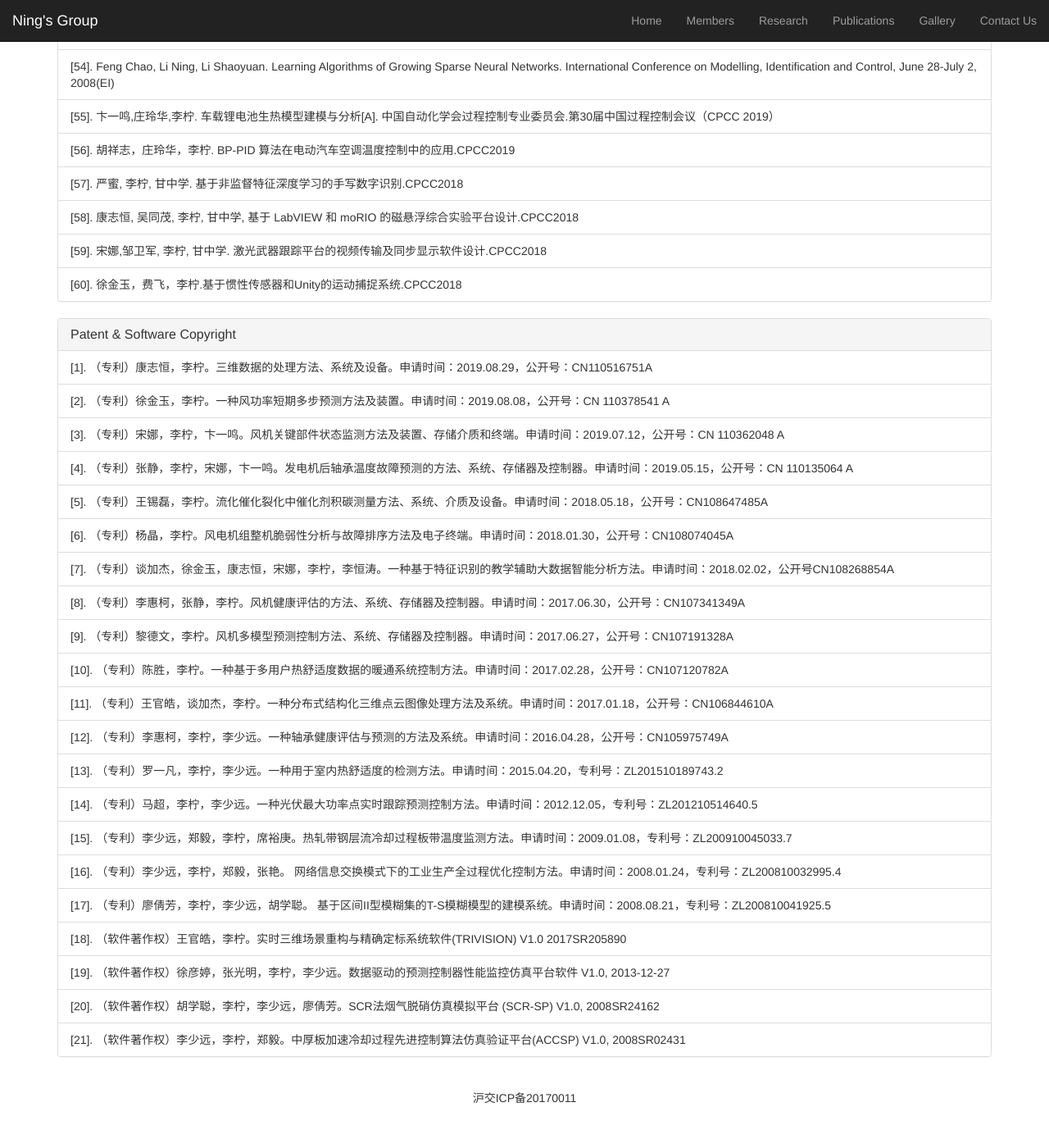
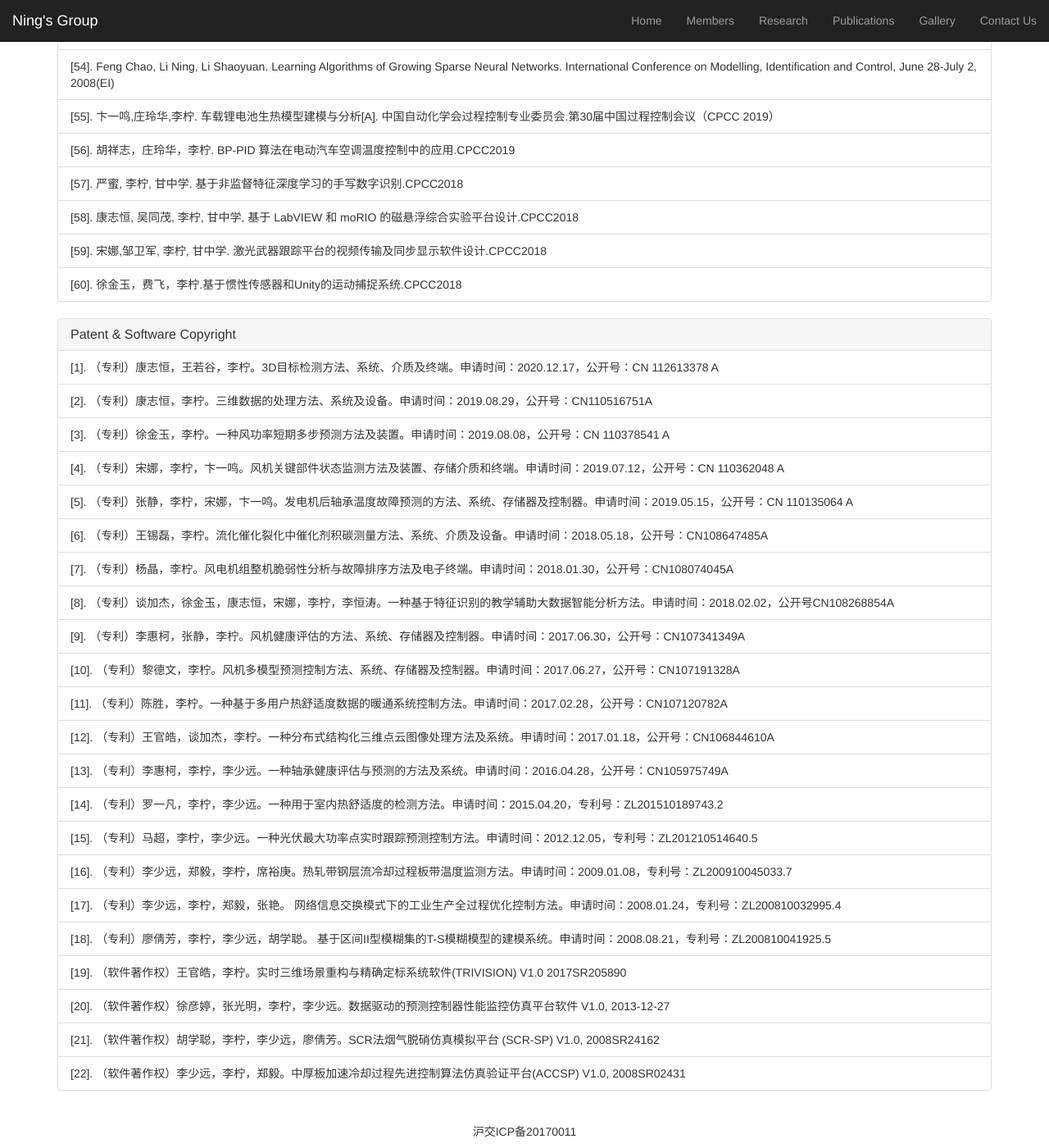
Before and after one commit to academic532/academic532.github.io, a Jekyll site: the page built from publications/index.html, in a window 1280 px wide and 1400 px high, scrolled down 5807 px. Shown: the whole window at 82% size. Built offline with Jekyll 4.4.1, drawn with Linux system fonts in a browser that asks for light colours; nearby versions of some CDN libraries; before the commit the page ends 7166 px from its top, so only the background shows below that.

Commit message:
更新专利

```diff
--- a/_data/publications.json
+++ b/_data/publications.json
@@ -132,6 +132,7 @@
     {
       "category": "Patent & Software Copyright",
       "items": [
+         "（专利）康志恒，王若谷，李柠。3D目标检测方法、系统、介质及终端。申请时间：2020.12.17，公开号：CN 112613378 A",
          "（专利）康志恒，李柠。三维数据的处理方法、系统及设备。申请时间：2019.08.29，公开号：CN110516751A",
          "（专利）徐金玉，李柠。一种风功率短期多步预测方法及装置。申请时间：2019.08.08，公开号：CN 110378541 A",
          "（专利）宋娜，李柠，卞一鸣。风机关键部件状态监测方法及装置、存储介质和终端。申请时间：2019.07.12，公开号：CN 110362048 A",
```
